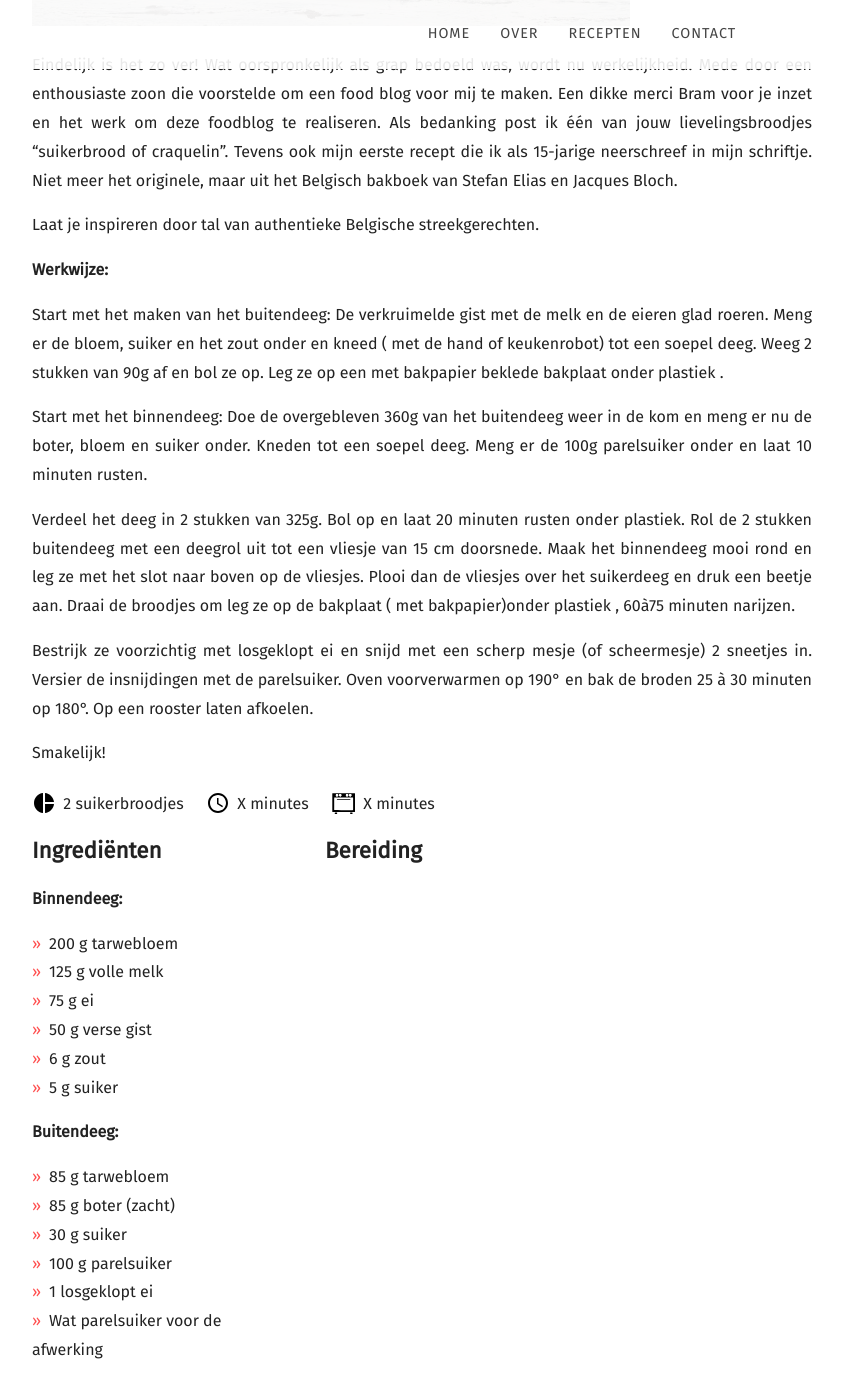
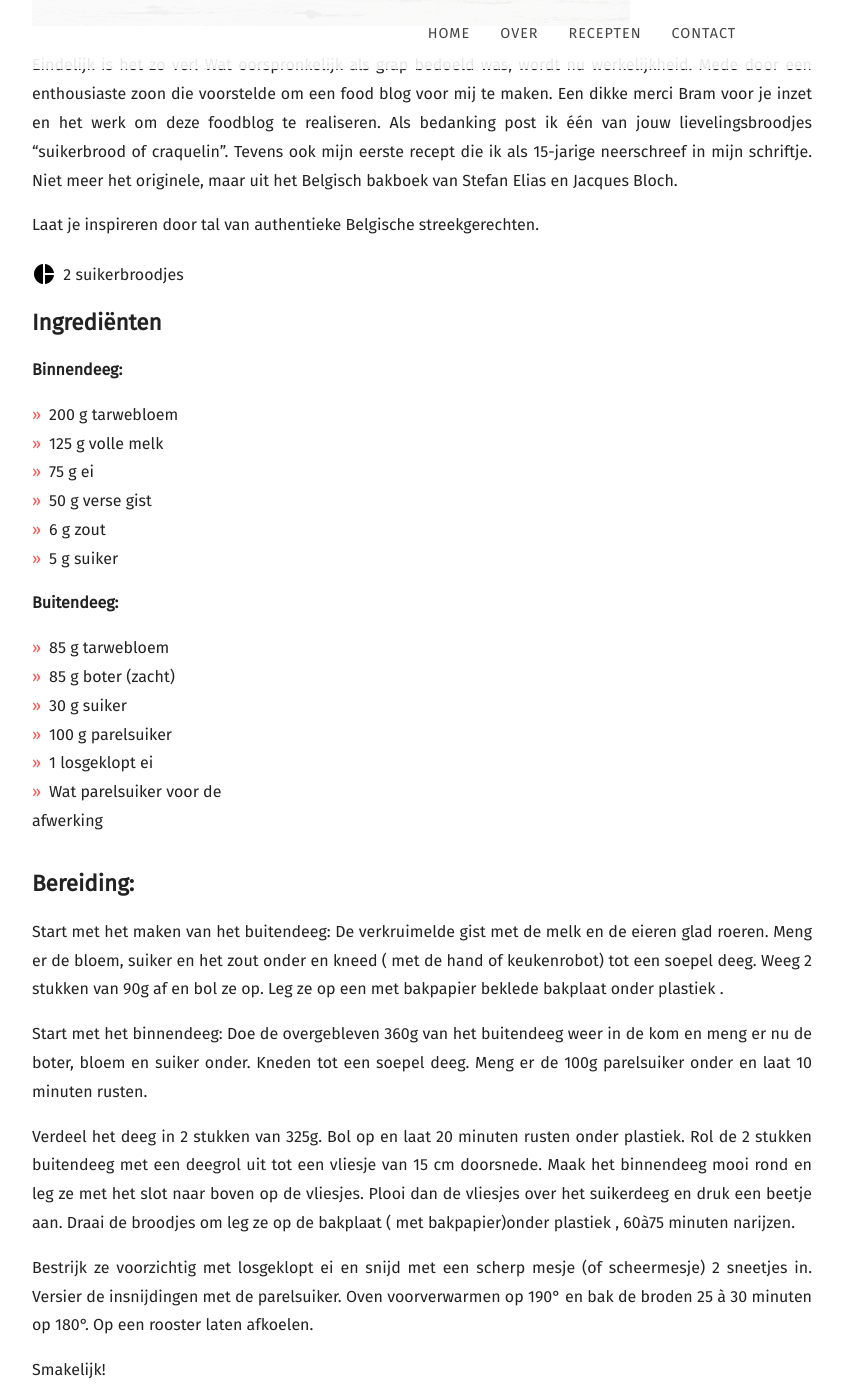
Before and after one commit to fabilicious/fabilicious.github.io, a Jekyll site: the page built from _posts/2018-09-16-suikerbrood.md, in a window 1280 px wide and 1400 px high, scrolled down 756 px. Shown: the whole window, without its empty margins (58-901 px from the left). Built offline with Jekyll 4.4.1, drawn with Linux system fonts in a browser that asks for light colours; nearby versions of some CDN libraries; some web fonts are replaced.

Commit message:
splitting content with ingredients in between

```diff
--- a/_config.yml
+++ b/_config.yml
@@ -7,6 +7,7 @@ baseurl:
 google_analytics_key:
 newsletter_action:
 disqus_shortname:
+excerpt_separator: "<!--more-->"
 
 # Values for the jekyll-seo-tag gem (https://github.com/jekyll/jekyll-seo-tag)
 logo: /siteicon.png
--- a/_layouts/post.html
+++ b/_layouts/post.html
@@ -8,13 +8,14 @@ layout: default
 	</div>
 
 	<div class="recipe-body">
-		{{ content }}
+        {% assign contentArray = page.content | markdownify | split: site.excerpt_separator %}
+        {{ contentArray.first }}
 	</div>
 
 	<ul id="recipe" class="recipe-overview">
 		<li title="Servings">{% include recipe-icon.html icon="quantity" %}<span>{{ page.recipe.servings }}</span></li>
-		<li title="Prep Time">{% include recipe-icon.html icon="time" %}<span>{{ page.recipe.prep }}</span></li>
-		<li title="Cook Time">{% include recipe-icon.html icon="cook" %}<span>{{ page.recipe.cook }}</span></li>
+	<!--	<li title="Prep Time">{% include recipe-icon.html icon="time" %}<span>{{ page.recipe.prep }}</span></li>
+		<li title="Cook Time">{% include recipe-icon.html icon="cook" %}<span>{{ page.recipe.cook }}</span></li>-->
 	</ul>
 
 	<div class="recipe-contents">
@@ -23,11 +24,17 @@ layout: default
 			{{ page.recipe.ingredients_markdown | markdownify }}
 		</div>
 
-		<div class="directions">
+		<!--<div class="directions">
 			<h2>Bereiding</h2>
 			{{ page.recipe.directions_markdown | markdownify }}
-		</div>
+		</div>-->
 	</div>
+
+    <h2>Bereiding:</h2>
+    <div class="recipe-body">
+        {{ contentArray.last }}
+	</div>
+
 
 	<div class="sharing">
 		{% assign share_url = page.url | absolute_url | cgi_escape %}
--- a/_posts/2018-09-16-suikerbrood.md
+++ b/_posts/2018-09-16-suikerbrood.md
@@ -35,8 +35,7 @@ Niet meer het originele, maar uit het Belgisch bakboek van Stefan Elias en Jacqu
 
 Laat je inspireren door tal van authentieke Belgische streekgerechten.
 
-
-<b>Werkwijze: </b>
+<!--more-->
 
 Start met het maken van het buitendeeg:
 De verkruimelde gist met de melk en de eieren glad roeren.
```
